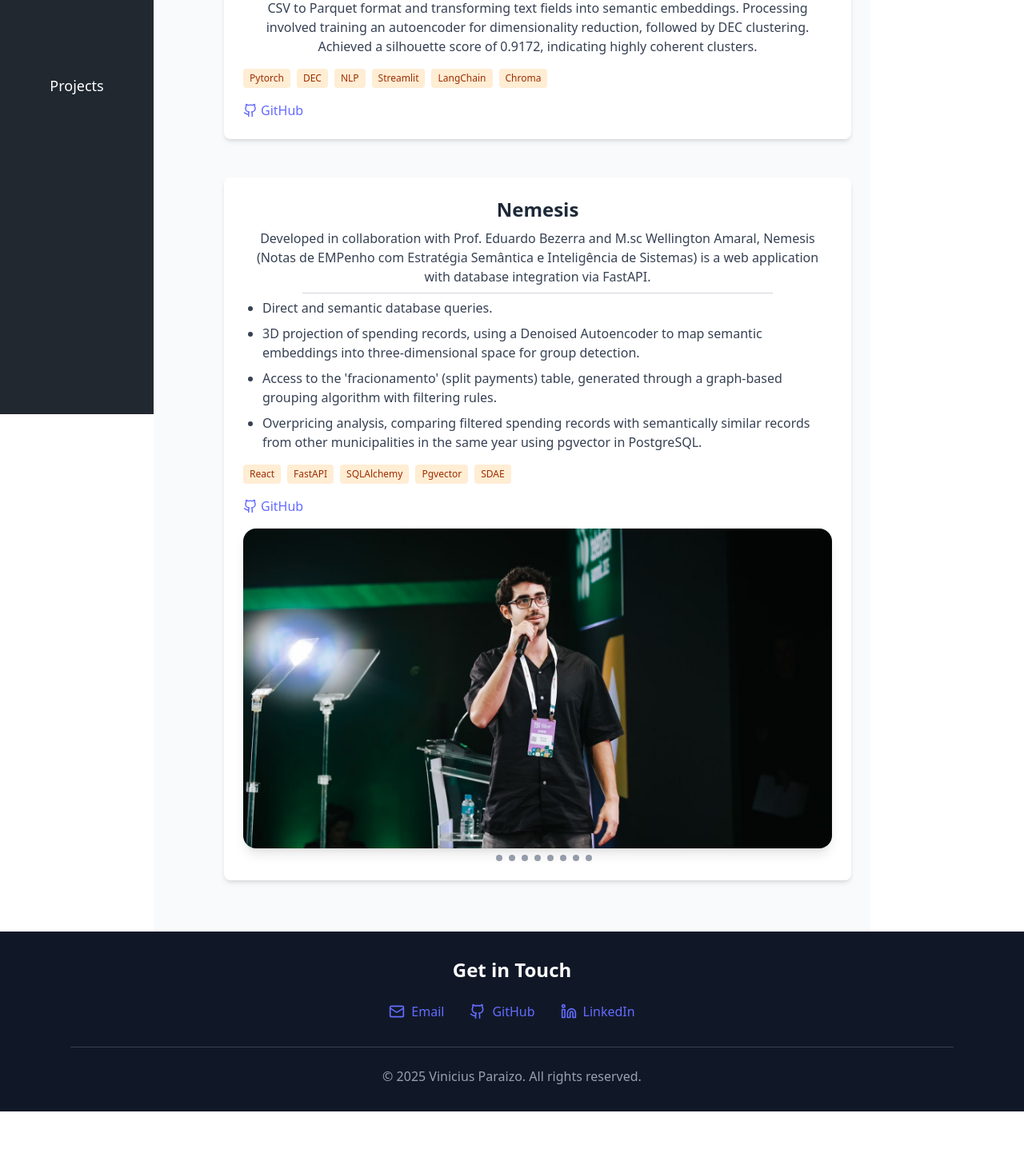
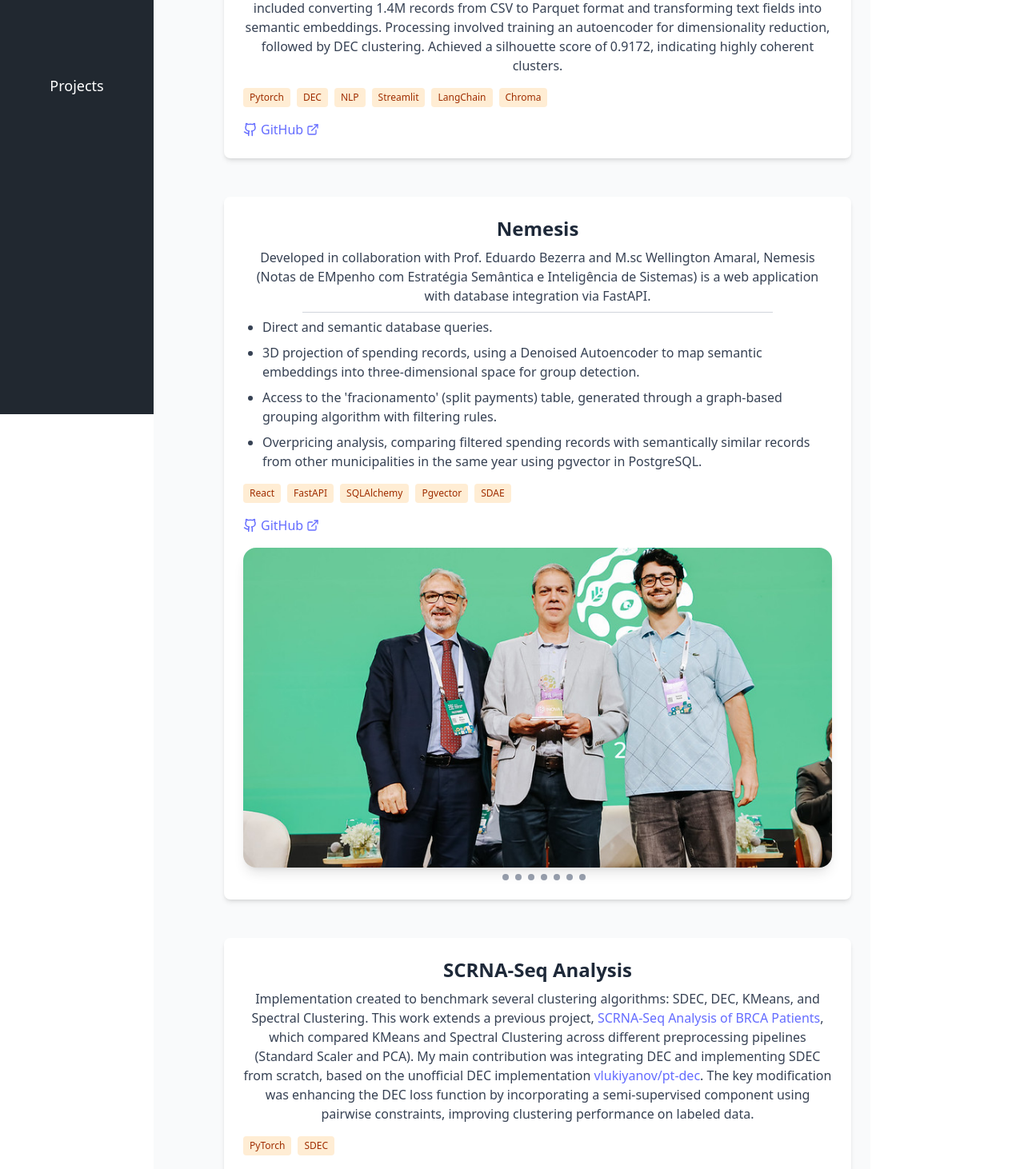
Before and after one commit to paraizovinicius/paraizovinicius.github.io, a React (Vite) app in the folder vite-project/: page /Projects in a window 1280 px wide. Shown: the part 282-1744 px from the top of the page at 80% size. Before the commit the page ends 1672 px from the top, so only its background shows below. Built offline with nearby package versions, Linux system fonts and the light colour scheme.

Commit message:
ediçao em projects

```diff
--- a/vite-project/src/components/projectCard.tsx
+++ b/vite-project/src/components/projectCard.tsx
@@ -3,7 +3,6 @@ import { Github, ExternalLink } from "lucide-react";
 import { useState, useEffect } from "react";
 
 // Import Nemesis images
-import telebrasil1 from "../assets/nemesis/telebrasil1.jpg";
 import telebrasil2 from "../assets/nemesis/telebrasil2.jpg";
 import telebrasil3 from "../assets/nemesis/telebrasil3.jpg";
 import telebrasil6 from "../assets/nemesis/telebrasil6.jpg";
@@ -22,7 +21,6 @@ interface ProjectCardProps {
 }
 
 const nemesisImages = [
-  telebrasil1,
   telebrasil3,
   telebrasil6,
   app1,
@@ -64,7 +62,7 @@ const ProjectCard: React.FC<ProjectCardProps> = ({ title, description, tech, git
                     className="flex items-center gap-1 text-gray-600 hover:text-black transition-colors duration-200"
                 >
                     <Github size={18} />
-                    GitHub
+                    GitHub <ExternalLink className="w-4 h-4" />
                 </a>
                 {demo && (
                     <a
--- a/vite-project/src/pages/landingPage.tsx
+++ b/vite-project/src/pages/landingPage.tsx
@@ -54,7 +54,7 @@ const LandingPage: React.FC = () => {
             <hr className="border-t border-gray-300 mt-2 mb-1.5 max-w-[80%] mx-auto" />
             <ul className="list-disc ml-5 text-gray-600 mt-2 space-y-1 text-left">
               <li>Paid Research internship at LIS-LAB (TALEP), supervised by Prof. <a href="https://pageperso.lis-lab.fr/benoit.favre/" className="underline text-blue-600 hover:text-blue-800">Benoît Favre</a>, working on HuBERT-based speech recognition and feature extraction.</li>
-              <li>6-month internship at Euranova, developing a sustainable AI methodology and applying it to a LangChain RAG project to optimize resource efficiency.</li>
+              <li>6-month paid internship at Euranova, developing a sustainable AI methodology and applying it to a LangChain RAG project to optimize resource efficiency.</li>
               <li>Worked part-time as a student assistant supporting peers with special needs.</li>
             </ul>
           </div>
--- a/vite-project/src/pages/projects.tsx
+++ b/vite-project/src/pages/projects.tsx
@@ -8,7 +8,9 @@ const Projects: React.FC = () => {
             <div className="max-w-4xl mx-auto grid gap-8 md:grid-cols-1">
                 <ProjectCard
                     title="Government Spending Audit: A Natural Language Processing Approach"
-                    description={<div>Developed and applied a Deep Embedded Clustering (DEC) algorithm to group public spending records (Notas de Empenho) from TCE/RJ. Preprocessing included converting 1.4M records from CSV to Parquet format and transforming text fields into semantic embeddings. Processing involved training an autoencoder for dimensionality reduction, followed by DEC clustering. Achieved a silhouette score of 0.9172, indicating highly coherent clusters.</div>}
+                    description={<div>Applied a non-official Deep Embedded Clustering (DEC) algorithm implementation from <a href="https://github.com/vlukiyanov/pt-dec/tree/master" target="_blank" rel="noopener noreferrer" className="text-blue-400 underline">
+                                vlukiyanov/pt-dec
+                            </a> to group public spending records of local government (TCE/RJ). Preprocessing included converting 1.4M records from CSV to Parquet format and transforming text fields into semantic embeddings. Processing involved training an autoencoder for dimensionality reduction, followed by DEC clustering. Achieved a silhouette score of 0.9172, indicating highly coherent clusters.</div>}
                     tech={["Pytorch", "DEC", "NLP", "Streamlit", "LangChain", "Chroma"]}
                     github="https://github.com/AILAB-CEFET-RJ/tcene"
                 />
@@ -17,7 +19,7 @@ const Projects: React.FC = () => {
                     title="Nemesis"
                     description={<div>
                         Developed in collaboration with Prof. Eduardo Bezerra and M.sc Wellington Amaral, Nemesis
-                        (Notas de EMPenho com Estratégia Semântica e Inteligência de Sistemas) is a web application
+                        (Notas de EMpenho com Estratégia Semântica e Inteligência de Sistemas) is a web application
                         with database integration via FastAPI.
                         <hr className="border-t border-gray-300 mt-2 mb-1.5 max-w-[80%] mx-auto" />
                         <ul className="list-disc pl-6 text-left space-y-2">
@@ -39,6 +41,23 @@ const Projects: React.FC = () => {
                     github="https://github.com/AILAB-CEFET-RJ/nemesis"
                     demo=""
                 />
+
+                <ProjectCard
+                    title="SCRNA-Seq Analysis"
+                    description={
+                        <div>
+                            Implementation created to benchmark several clustering algorithms: SDEC, DEC, KMeans, and Spectral Clustering.
+                            This work extends a previous project, <a href="https://github.com/AILAB-CEFET-RJ/brca-scrna-seq/tree/master" target="_blank" rel="noopener noreferrer" className="text-blue-400 underline">SCRNA-Seq Analysis of BRCA Patients</a>, which compared KMeans and Spectral Clustering across different preprocessing pipelines (Standard Scaler and PCA).
+                            My main contribution was integrating DEC and implementing SDEC from scratch, based on the unofficial DEC
+                            implementation <a href="https://github.com/vlukiyanov/pt-dec/tree/master" target="_blank" rel="noopener noreferrer" className="text-blue-400 underline">
+                                vlukiyanov/pt-dec
+                            </a>.
+                            The key modification was enhancing the DEC loss function by incorporating a semi-supervised component using pairwise constraints, improving clustering performance on labeled data.
+                        </div>
+                    }
+                    tech={["PyTorch", "SDEC"]}
+                    github="https://github.com/paraizovinicius/SCRNA-Seq"
+                />
             </div>
         </div>
     );
```
Also changed, not shown: vite-project/src/assets/nemesis/telebrasil1.jpg (deleted).
